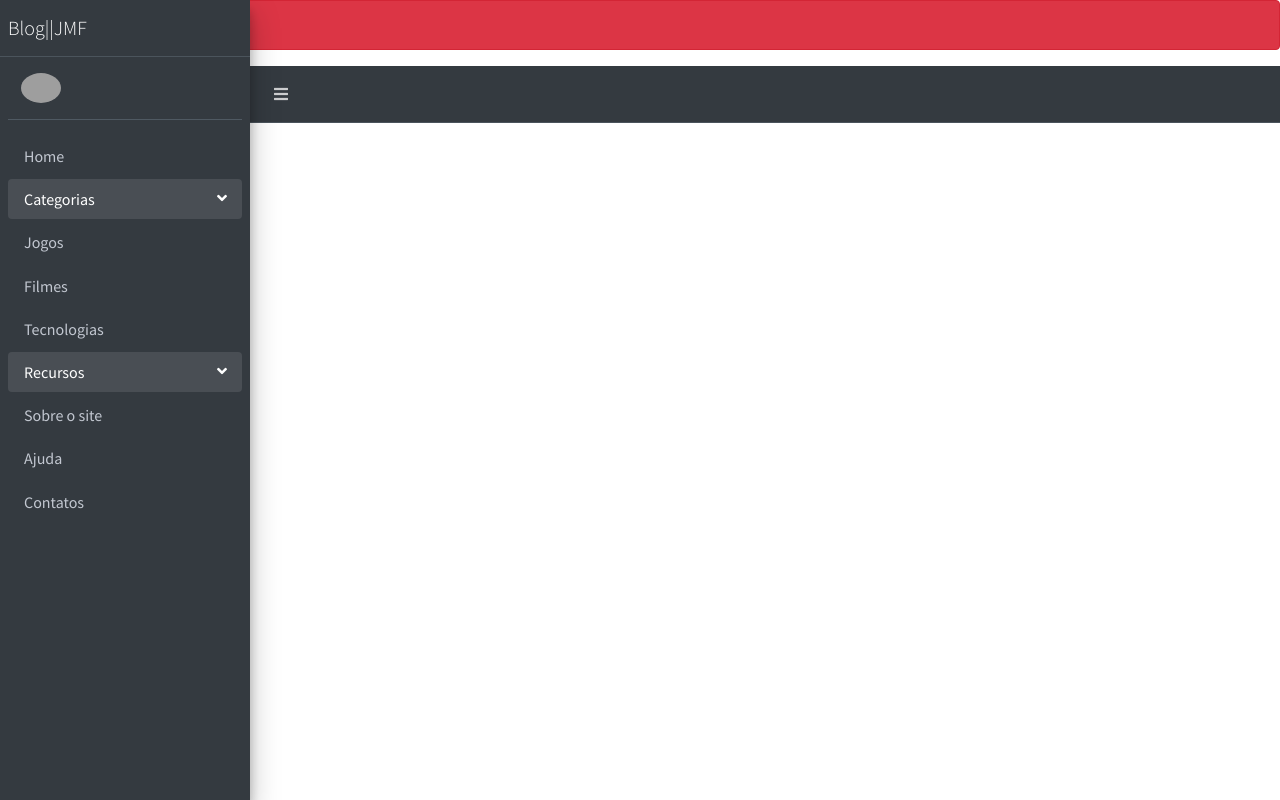
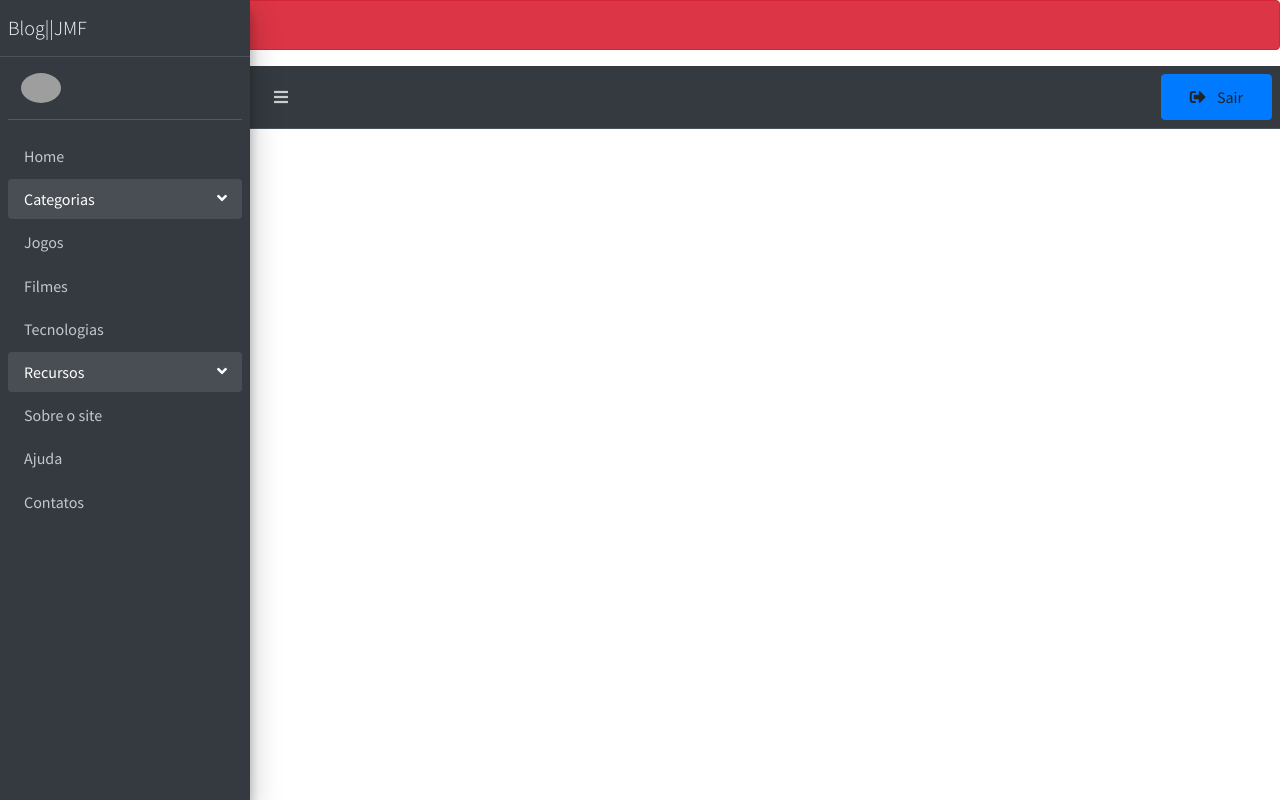
Before and after one commit to PedroHugo-Dev/blog-2k24, a PHP site: page /includes/header.php in a window 1280 px wide. Run offline with PHP 8.4, Linux system fonts and the light colour scheme; the template is opened without the code that fills it, so the values that code supplies are empty; a user stored in the database is signed in; data comes from the database, SQL or seed files in the repository; some libraries are stand-ins or nearby versions; grey boxes are pictures that could not be loaded.

Commit message:
modificação da header.

```diff
--- a/includes/header.php
+++ b/includes/header.php
@@ -102,23 +102,21 @@ try {
 }
 ?>
 
-<!-- PAROU AQ -->
   <nav class="main-header navbar navbar-expand navbar-dark">
-    <!-- Left navbar links -->
     <ul class="navbar-nav">
       <li class="nav-item">
         <a class="nav-link" data-widget="pushmenu" href="#" role="button"><i class="fas fa-bars"></i></a>
       </li>
-
-
     </ul>
-
-    <!-- Right navbar links -->
-    <ul class="navbar-nav ml-auto">
-    </ul>
+     <ul class="navbar-nav ml-auto">
+      <div class="col-15">
+            <button type="submit" name="botao" class="btn btn-primary btn-block">
+          <a href="?sair" class="dropdown-item">
+          <i class="fas fa-sign-out-alt mr-2"></i> Sair</a>
+          </button>
+          </div>
+      </ul>
   </nav>
-
-  <!-- ACABOU AQ -->
 
   <!-- Main Sidebar Container -->
   <aside class="main-sidebar sidebar-dark-primary elevation-4">
--- a/paginas/home.php
+++ b/paginas/home.php
@@ -6,10 +6,8 @@ $acao = filter_var(isset($_GET['acao']) ? $_GET['acao'] : 'bemvindo', FILTER_SAN
 
 // Definir caminhos em variáveis
 $paginas = [
-    'bemvindo' => 'conteudo/cadastro_contato.php',
-    'editar' => 'conteudo/update_contato.php',
     'perfil' => 'conteudo/perfil.php',
-    'relatorio' => 'conteudo/relatorio.php'
+    'bemvindo' => 'conteudo/bemvindo.php'  // Página padrão se ação não for encontrada
 ];
 
 // Verificar se a ação existe no array, caso contrário, usar a página padrão
```
